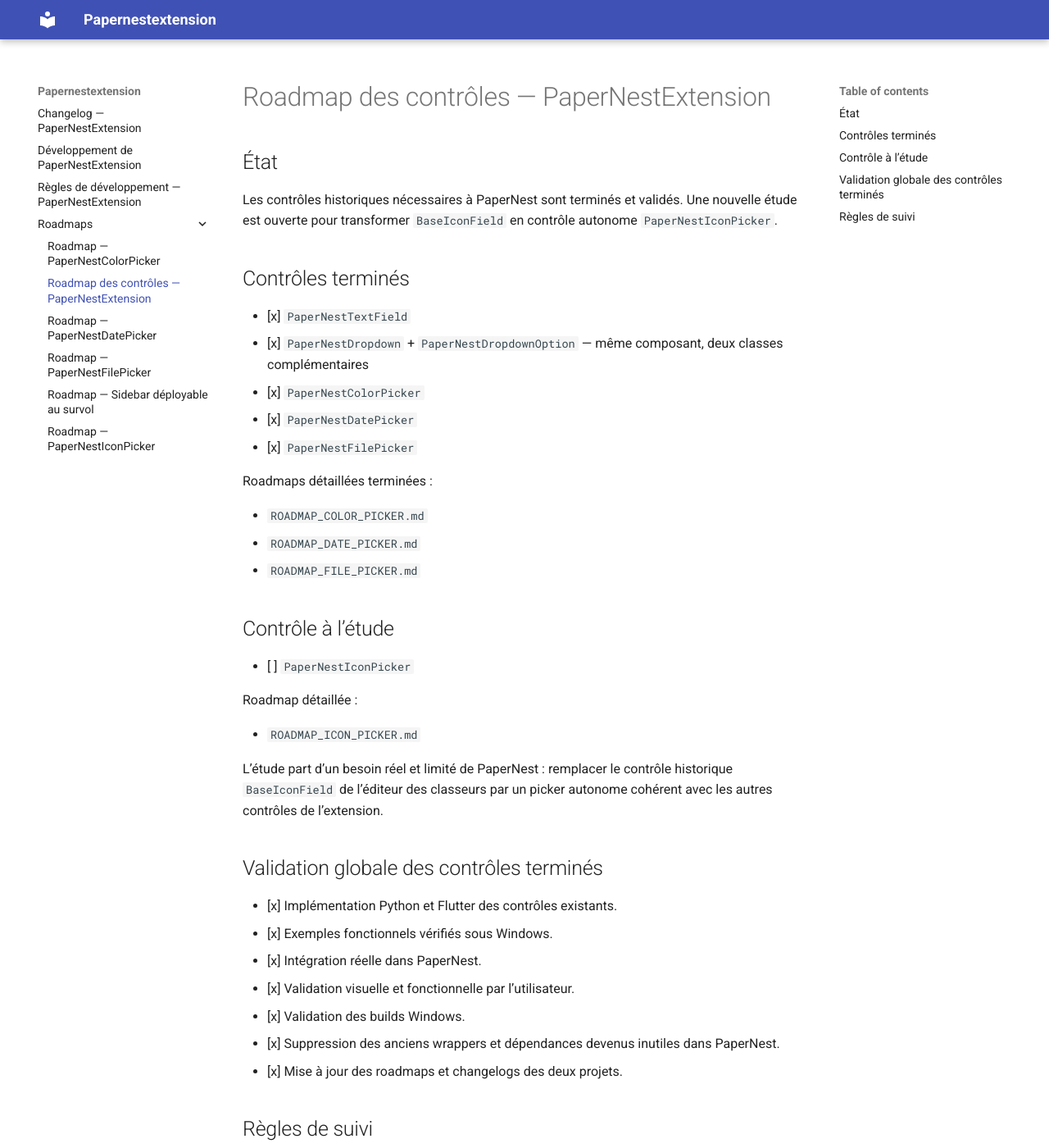
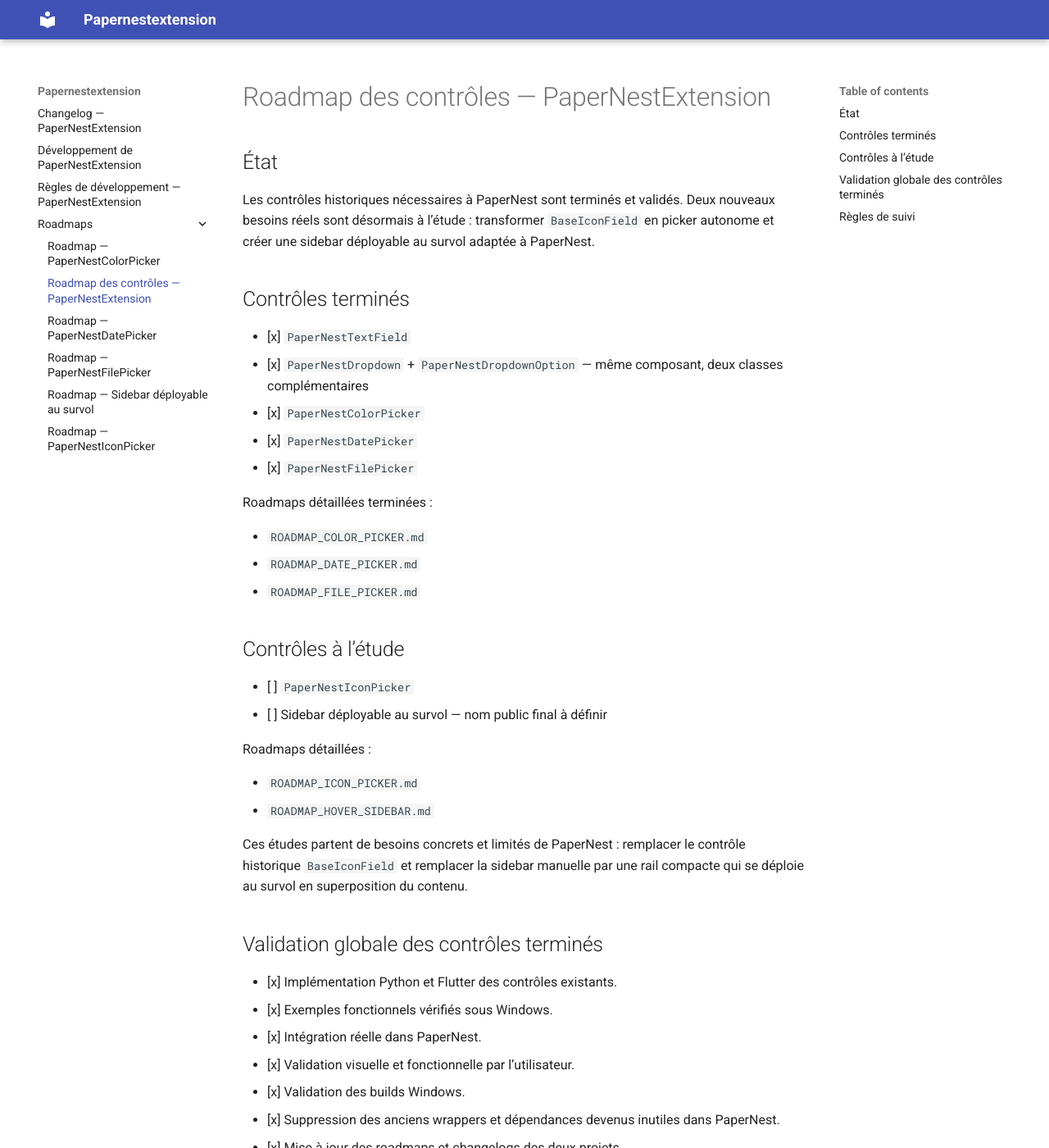
Before and after one commit to Drenae/PaperNestExtension, an MkDocs documentation site: the page built from docs/roadmaps/ROADMAP_CONTROLS.md, in a window 1280 px wide and 1400 px high. Shown: the whole window at 82% size. Built offline with MkDocs 1.6.1 and Material for MkDocs 9.7.7, drawn with Linux system fonts in a browser that asks for light colours; some of the changed text lies outside the part shown.

Commit message:
Ajouter la sidebar déployable aux contrôles à étudier

```diff
--- a/docs/roadmaps/ROADMAP_CONTROLS.md
+++ b/docs/roadmaps/ROADMAP_CONTROLS.md
@@ -2,7 +2,7 @@
 
 ## État
 
-Les contrôles historiques nécessaires à PaperNest sont terminés et validés. Une nouvelle étude est ouverte pour transformer `BaseIconField` en contrôle autonome `PaperNestIconPicker`.
+Les contrôles historiques nécessaires à PaperNest sont terminés et validés. Deux nouveaux besoins réels sont désormais à l’étude : transformer `BaseIconField` en picker autonome et créer une sidebar déployable au survol adaptée à PaperNest.
 
 ## Contrôles terminés
 
@@ -18,15 +18,17 @@ Roadmaps détaillées terminées :
 - `ROADMAP_DATE_PICKER.md`
 - `ROADMAP_FILE_PICKER.md`
 
-## Contrôle à l’étude
+## Contrôles à l’étude
 
 - [ ] `PaperNestIconPicker`
+- [ ] Sidebar déployable au survol — nom public final à définir
 
-Roadmap détaillée :
+Roadmaps détaillées :
 
 - `ROADMAP_ICON_PICKER.md`
+- `ROADMAP_HOVER_SIDEBAR.md`
 
-L’étude part d’un besoin réel et limité de PaperNest : remplacer le contrôle historique `BaseIconField` de l’éditeur des classeurs par un picker autonome cohérent avec les autres contrôles de l’extension.
+Ces études partent de besoins concrets et limités de PaperNest : remplacer le contrôle historique `BaseIconField` et remplacer la sidebar manuelle par une rail compacte qui se déploie au survol en superposition du contenu.
 
 ## Validation globale des contrôles terminés
 
```
Also changed, not shown: other parts of docs/roadmaps/ROADMAP_CONTROLS.md (+1 -0 lines).
